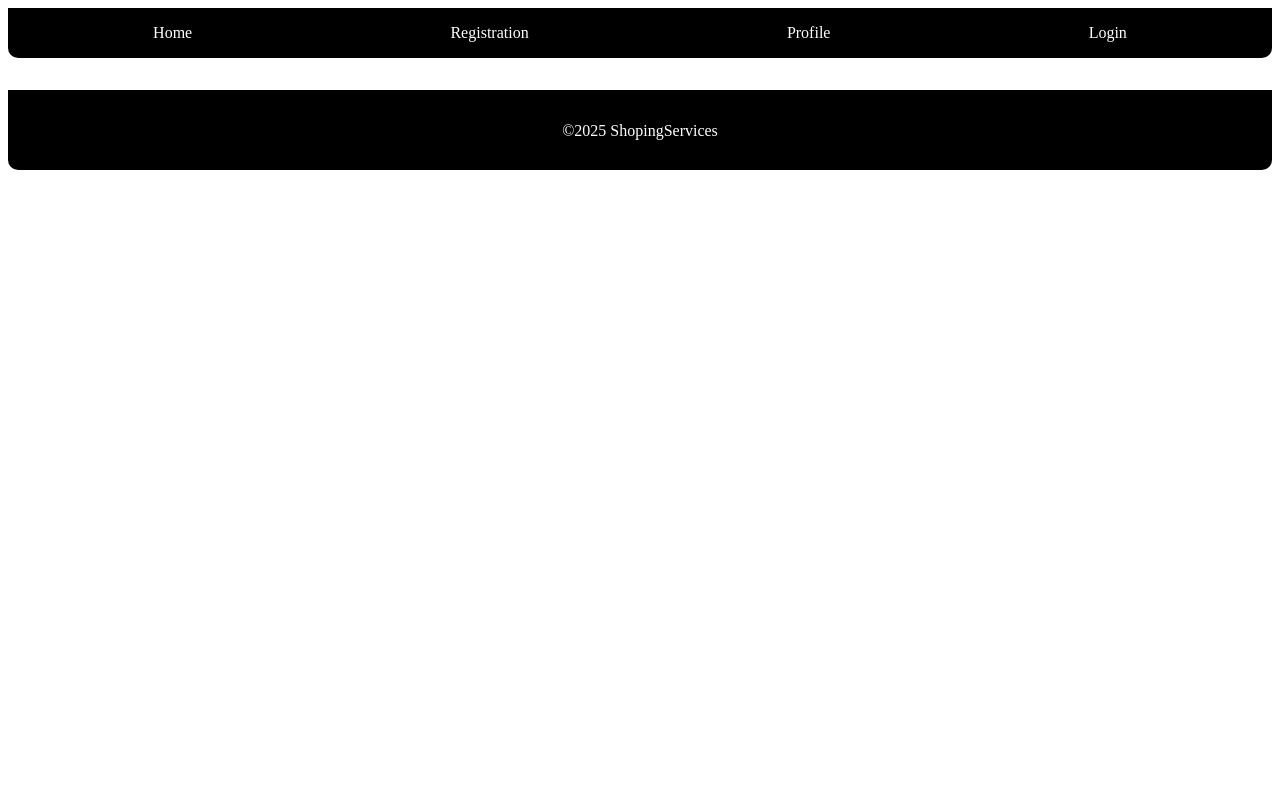
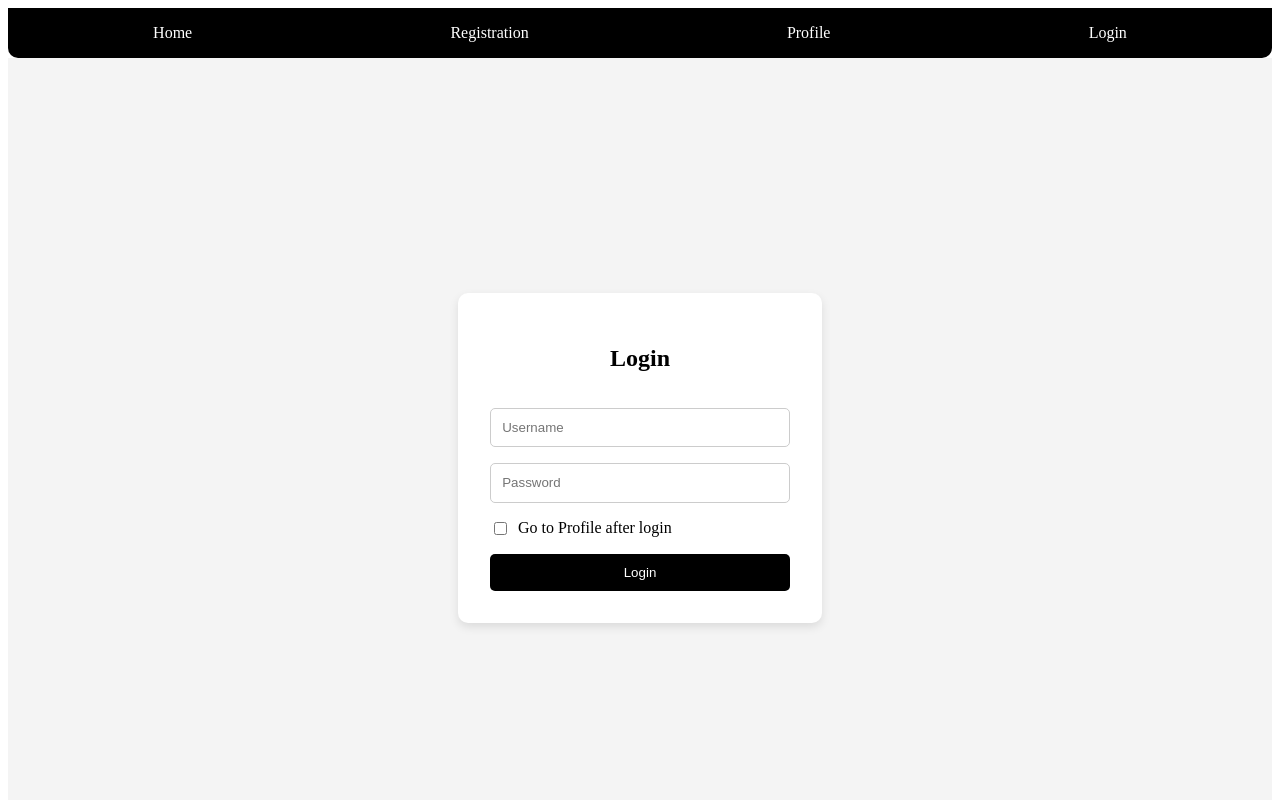
Before and after one commit to Sbonelo2/Task-5--Shopping-List-App, a React (Vite) app: page /login in a window 1280 px wide. Shown: the top 800 px of the page. Built offline with nearby package versions, Linux system fonts and the light colour scheme.

Commit message:
feat Login page

```diff
--- a/src/Pages/Login.tsx
+++ b/src/Pages/Login.tsx
@@ -1,7 +1,116 @@
+import { useState } from "react";
+import { useNavigate } from "react-router-dom";
+
 export default function Login() {
+  const [username, setUsername] = useState("");
+  const [password, setPassword] = useState("");
+  const [goToProfile, setGoToProfile] = useState(false); // ✅ user choice
+  const navigate = useNavigate();
+
+  const handleLogin = async (e: React.FormEvent) => {
+    e.preventDefault();
+
+    try {
+      const res = await fetch(
+        `http://localhost:5000/users?username=${username}&password=${password}`
+      );
+      const data = await res.json();
+
+      if (data.length > 0) {
+        const user = data[0];
+        console.log("✅ Login success:", user);
+
+        localStorage.setItem("loggedInUserId", user.id);
+
+        // ✅ Decide redirect based on user choice
+        if (goToProfile) {
+          navigate("/profile");
+        } else {
+          navigate("/home");
+        }
+      } else {
+        alert("❌ Invalid credentials");
+      }
+    } catch (error) {
+      console.error("❌ Error logging in:", error);
+    }
+  };
+
   return (
-    <div>
+    <div
+      style={{
+        display: "flex",
+        justifyContent: "center",
+        alignItems: "center",
+        minHeight: "100vh",
+        backgroundColor: "#f4f4f4",
+      }}
+    >
+      <form
+        onSubmit={handleLogin}
+        style={{
+          backgroundColor: "white",
+          padding: "2rem",
+          borderRadius: "10px",
+          boxShadow: "0 4px 10px rgba(0,0,0,0.1)",
+          width: "300px",
+          display: "flex",
+          flexDirection: "column",
+          gap: "1rem",
+        }}
+      >
+        <h2 style={{ textAlign: "center" }}>Login</h2>
 
+        <input
+          type="text"
+          placeholder="Username"
+          value={username}
+          onChange={(e) => setUsername(e.target.value)}
+          required
+          style={{
+            padding: "0.7rem",
+            borderRadius: "5px",
+            border: "1px solid #ccc",
+          }}
+        />
+
+        <input
+          type="password"
+          placeholder="Password"
+          value={password}
+          onChange={(e) => setPassword(e.target.value)}
+          required
+          style={{
+            padding: "0.7rem",
+            borderRadius: "5px",
+            border: "1px solid #ccc",
+          }}
+        />
+
+        {/* ✅ User chooses where to go */}
+        <label style={{ display: "flex", alignItems: "center", gap: "0.5rem" }}>
+          <input
+            type="checkbox"
+            checked={goToProfile}
+            onChange={(e) => setGoToProfile(e.target.checked)}
+          />
+          Go to Profile after login
+        </label>
+
+        <button
+          type="submit"
+          style={{
+            padding: "0.7rem",
+            border: "none",
+            borderRadius: "5px",
+            backgroundColor: "black",
+            color: "white",
+            cursor: "pointer",
+          }}
+        >
+          Login
+        </button>
+      </form>
     </div>
-  )
+  );
 }
--- a/src/data/db.json
+++ b/src/data/db.json
@@ -19,9 +19,17 @@
     {
       "id": "2096",
       "username": "S'bonelo",
-      "name": "mama",
+      "name": "gogo",
       "cellphone": "0606218075",
       "email": "cbonelo224@gmail.com",
+      "password": "$$Dut021024"
+    },
+    {
+      "id": "9d3e",
+      "username": "Shantel",
+      "name": "noyila",
+      "cellphone": "0987654321",
+      "email": "shantel3@gmail.com",
       "password": "$$Dut021024"
     }
   ]
```
